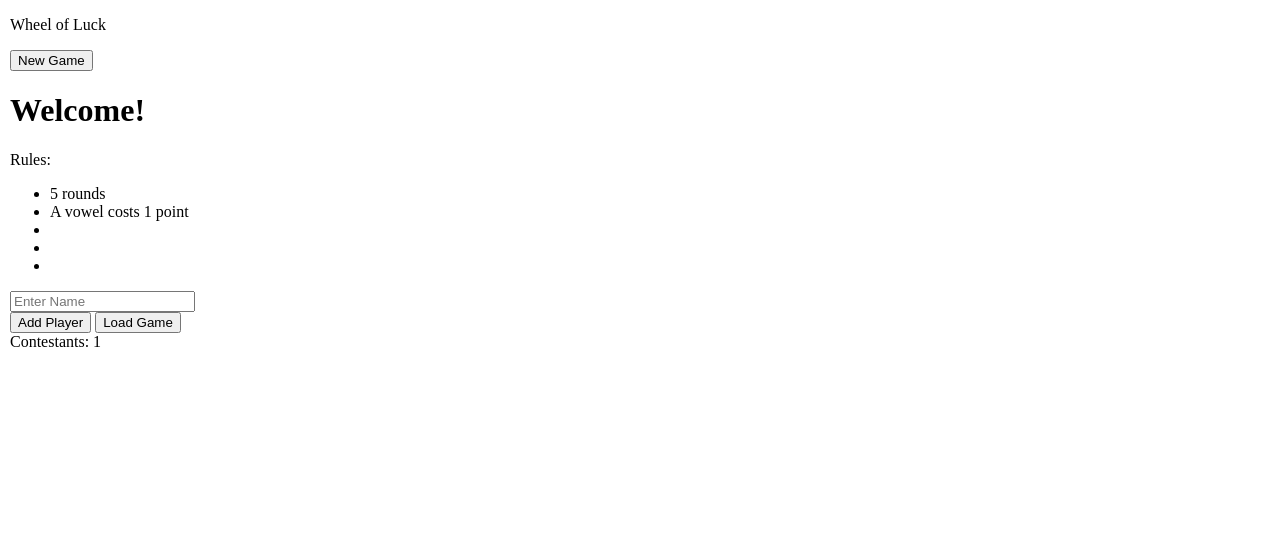
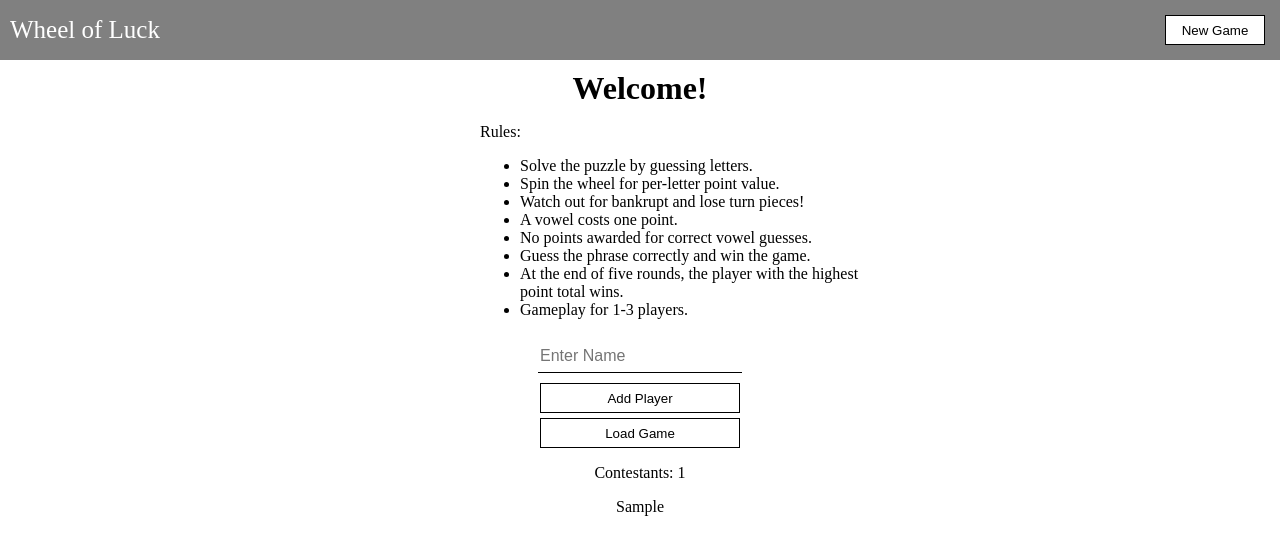
Before and after one commit to WojoSite/WheelOfLuck, a plain HTML site: page index.html in a window 1280 px wide. Both pictures are taken after typing "Sample" into the empty fields and a click on the button "Add Player". Drawn offline with nearby package versions, Linux system fonts and the light colour scheme.

Commit message:
made added contestant names appear on submit

```diff
--- a/index.html
+++ b/index.html
@@ -13,7 +13,7 @@
     <div id="header">
       <!-- LOGO -->
       <div id="logo">
-        <p>Wheel of Luck</p>
+        <p id="logo-text">Wheel of Luck</p>
       </div>
       <!-- NEW GAME -->
       <button id="newgame-btn">New Game</button>
@@ -23,28 +23,38 @@
     <!-- START GAME CONTAINER (hides after submit)-->
     <div id="start-game-container">
       <!-- WELCOME -->
-      <h1>Welcome!</h1>
+      <div id="welcome-holder">
+        <h1 id="welcome">Welcome!</h1>
+      </div>
       <!-- RULES DESCRIPTION, if you're playing alone try to achieve 10 -->
       <div id="rules-description">
         <p>Rules:</p>
         <ul>
-          <li>5 rounds</li>
-          <li>A vowel costs 1 point</li>
-          <li></li>
-          <li></li>
-          <li></li>
+          <li>Solve the puzzle by guessing letters.</li>
+          <li>Spin the wheel for per-letter point value.</li>
+          <li>Watch out for bankrupt and lose turn pieces!</li>
+          <li>A vowel costs one point.</li>
+          <li>No points awarded for correct vowel guesses.</li>
+          <li>Guess the phrase correctly and win the game.</li>
+          <li>At the end of five rounds, the player with the highest point total wins.</li>
+          <li>Gameplay for 1-3 players.</li>
         </ul>
       </div>
       <!-- ADD CONTESTANTS FORM -->
+      <div id="add-player-container">
       <form id="name-input-form">
         <input id="name-input" type="text" name="" value="" placeholder="Enter Name">
       </form>
-      <button id="contestant-add-btn" type="button" name="button">Add Player</button>
+      <button class="start-screen-btn" id="contestant-add-btn" type="button" name="button">Add Player</button>
 
       <!-- LOAT GAME BUTTON -->
-      <button id="load-game-btn" type="button" name="button">Load Game</button>
-      <div id="added-contestants"></div>
+      <button class="start-screen-btn" id="load-game-btn" type="button" name="button">Load Game</button>
+      <div id="added-contestants-container">
+        <p id="added-contestants"></p>
+      </div>
+      </div>
     </div>
+
 
     <!-- GAME BOARD CONTAINER (displays upon start button click)-->
     <div id="gameboard-container">
--- a/sass/_gameboard.scss
+++ b/sass/_gameboard.scss
@@ -46,6 +46,7 @@
     height: auto;
     text-align: center;
     #phrase-hint{
+      margin: 0;
       line-height: 80px;
     }
   }
--- a/sass/_gameplay.scss
+++ b/sass/_gameplay.scss
@@ -3,5 +3,5 @@
 #gameplay-container{
   box-sizing: border-box;
   margin: 10px;
-  height: 300px;
+  height: 200px;
 }
--- a/sass/_header.scss
+++ b/sass/_header.scss
@@ -2,5 +2,31 @@
 
 #header{
   box-sizing: border-box;
-  margin: 10px;
+  height: 60px;
+  background-color: gray;
+  #logo{
+    float: left;
+  }
+  #logo-text{
+    margin: 0 0 0 10px;
+    line-height: 60px;
+    font-size: 25px;
+    color: white;
+  }
+  #newgame-btn{
+    margin: 15px;
+    height: 30px;
+    width: 100px;
+    float:right;
+    border: 1px solid black;
+    background-color: white;
+    cursor: pointer;
+    &:hover{
+      background-color: gray;
+    }
+    &:active{
+      background-color: black;
+      color: white;
+    }
+  }
 }
--- a/sass/_startgame.scss
+++ b/sass/_startgame.scss
@@ -3,4 +3,58 @@
 #start-game-container{
   box-sizing: border-box;
   margin: 10px;
+  clear:both;
+  #welcome-holder{
+    text-align: center;
+    #welcome{
+      margin: 0;
+    }
+  }
+  #rules-description{
+    height: auto;
+    width: 400px;
+    margin: 10px auto;
+    padding-left: 80px;
+  }
+  #add-player-container{
+    height: auto;
+    width: 300px;
+    margin: auto;
+    text-align: center;
+    #name-input{
+      height: 30px;
+      margin: 5px;
+      width: 200px;
+      font-size: 16px;
+      border-style: none;
+      border-bottom: 1px solid black;
+      outline: none;
+    }
+    .start-screen-btn{
+      display: block;
+      margin: 5px auto;
+      height: 30px;
+      width: 200px;
+      background-color: white;
+      border-style: none;
+      border: 1px solid black;
+      outline: none;
+      &:hover{
+        background-color: gray;
+      }
+      &:active{
+        background-color: black;
+        color: white;
+      }
+    }
+    #added-contestants-container{
+      align-items: center;
+      #added-contestants{
+        text-align: center;
+      }
+    }
+    #load-game-btn{
+      display: none;
+    }
+  }
 }
--- a/script.js
+++ b/script.js
@@ -9,7 +9,7 @@ $(document).ready(function($) {
     currentContestant: null,
     // ======== Phrase Object Array ========
     phraseArray: [
-      {phrase: "SEVENTH INNING STRETCH", hint: "Baseball Break", cateory: "Baseball"},
+      {phrase: "SEVENTH INNING STRETCH", hint: "Baseball Break"},
       {phrase: "SECRETARY OF STATE", hint: "Fourth in Line"},
       {phrase: "WEINER SCHNITZEL", hint: "A Little Vienna Cut"}
     ],
@@ -49,6 +49,7 @@ $(document).ready(function($) {
 
       // before firing:
         // If Contestants Array <= 3, tell user that there are already three players, and to click start game (or disable "add" or "submit" button)
+
       if (WheelofLuck.contestantArray.length == 3) {
         alert("You have added the maximum amount of players (3). Load your game!");
         //make add button disabled, too!
@@ -59,6 +60,7 @@ $(document).ready(function($) {
       var nameId = Math.floor(Math.random()*100000+1);
       var nextContestant = new WheelofLuck.Contestant(userNameInput, nameId);
       // Fire Clear Construtor method
+      $('#load-game-btn').css('display', 'block');
       WheelofLuck.clearForm();
       WheelofLuck.displayContestantAmt();
       }
@@ -66,6 +68,12 @@ $(document).ready(function($) {
     // display # of contestants added.
     displayContestantAmt: function(){
       $('#added-contestants').html("Contestants: " + WheelofLuck.contestantArray.length);
+      var contestantDiv = document.getElementById("added-contestants-container");
+      var addedContestant = WheelofLuck.contestantArray[WheelofLuck.contestantArray.length-1];
+      var nameP = document.createElement("p");
+      nameP.className = "added-contestant";
+      nameP.innerHTML = addedContestant.name;
+      contestantDiv.appendChild(nameP);
     },
      // If the Contestants Array = 0, ask user to enter at least one contestant to play (or disable "add" or "submit" button)
     zeroContestantCheck: function(){
```
Also changed, not shown: style.css, 1 other file.
